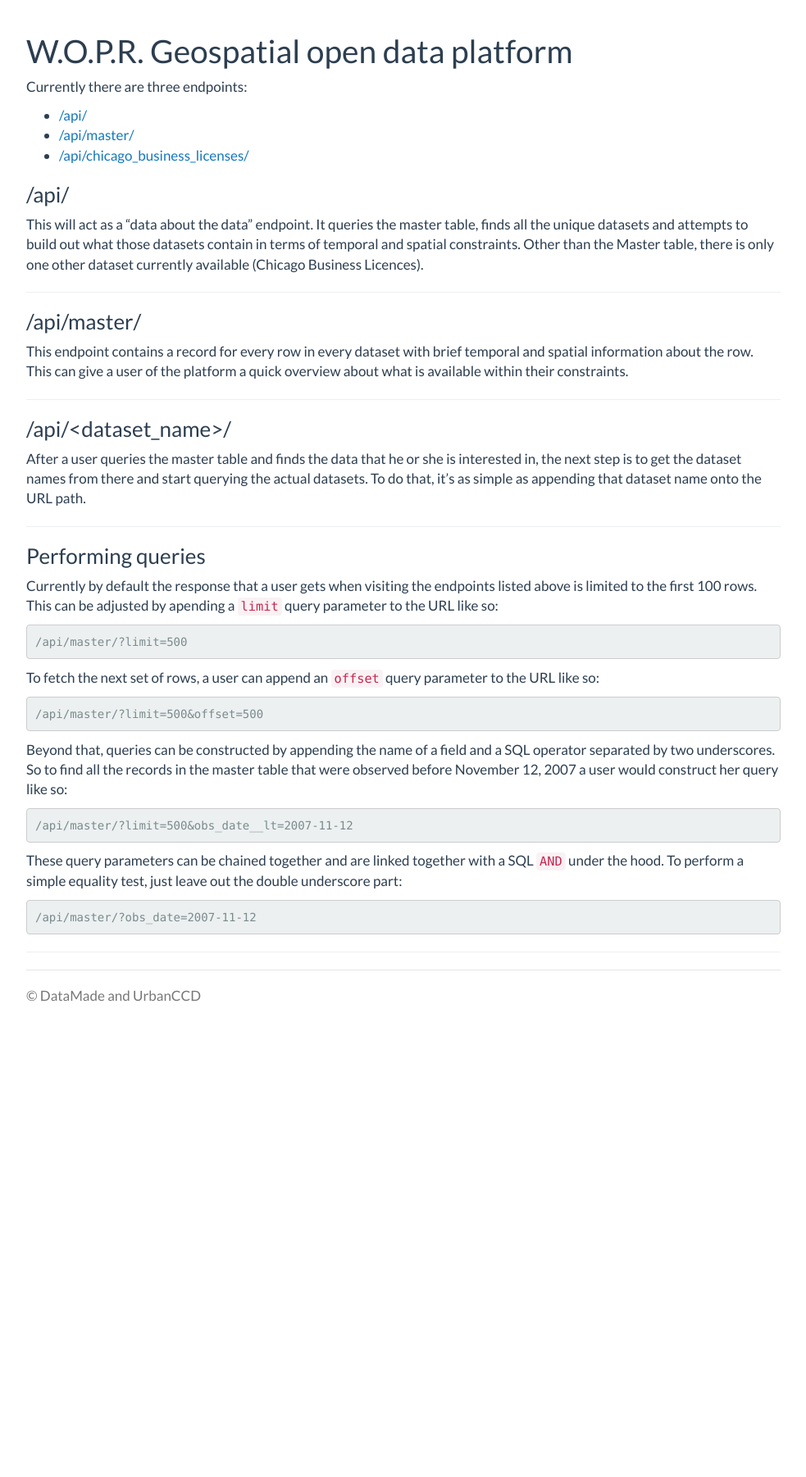
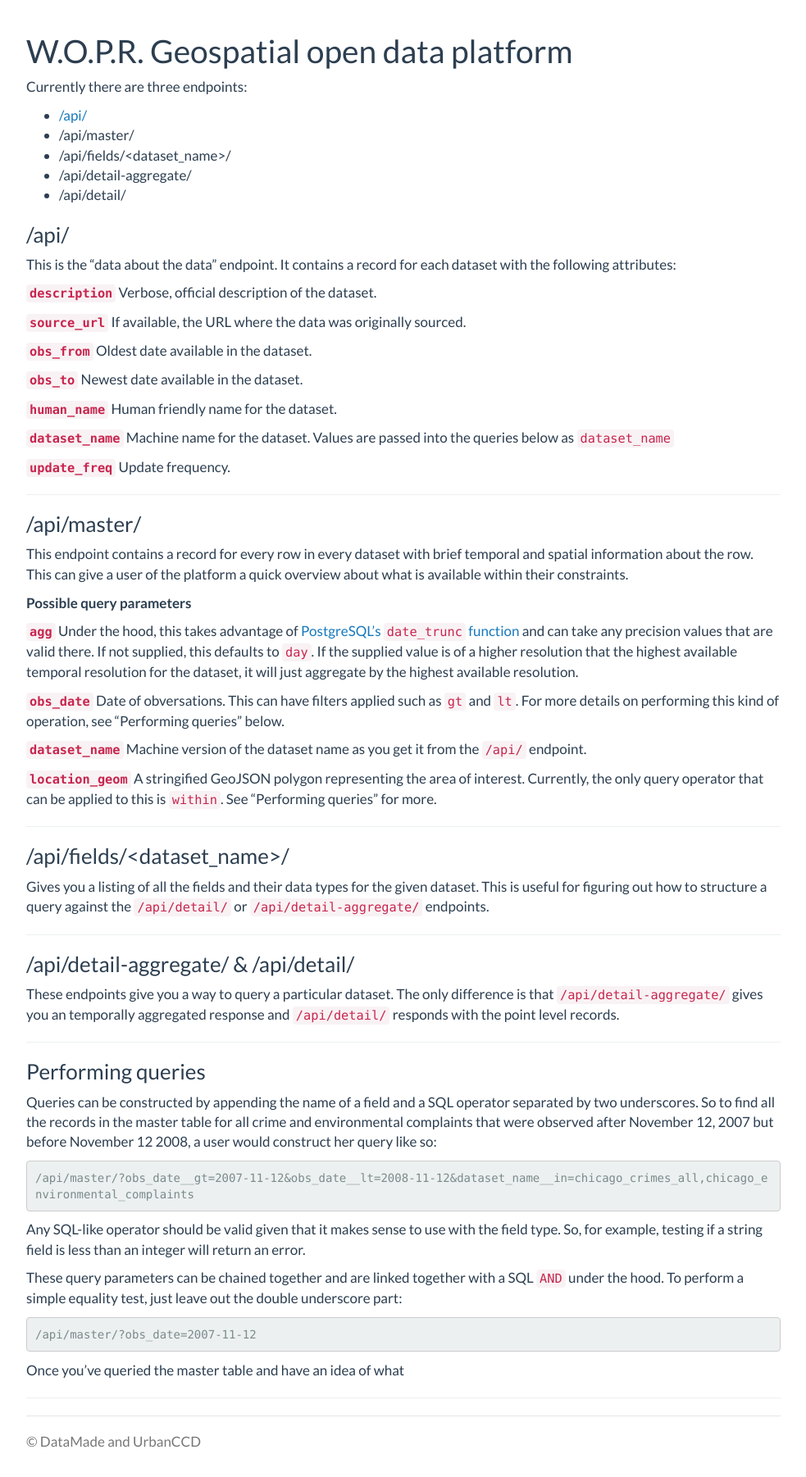
Before and after one commit to UrbanCCD-UChicago/plenario, a Flask app: page / in a window 1280 px wide. Shown: the whole page at 82% size, without its empty margins (148-1131 px from the left). Before the commit the page ends 1222 px from the top, so only its background shows below. Run offline with Flask 2, Linux system fonts and the light colour scheme; some libraries are stand-ins or nearby versions.

Commit message:
Updated docs so they reflect the real world

```diff
--- a/templates/index.html
+++ b/templates/index.html
@@ -7,55 +7,116 @@
           Currently there are three endpoints:
           <ul>
               <li><a href="/api/">/api/</a></li>
-              <li><a href="/api/master/">/api/master/</a></li>
-              <li><a href="/api/chicago_business_licenses/">/api/chicago_business_licenses/</a></li>
+              <li>/api/master/</li>
+              <li>/api/fields/&lt;dataset_name&gt;/</li>
+              <li>/api/detail-aggregate/</li>
+              <li>/api/detail/</li>
           </ul>
       </p>
       <h3>/api/</h3>
       <p>
-          This will act as a “data about the data” endpoint. It queries the master table,
-          finds all the unique datasets and attempts to build out what those datasets contain
-          in terms of temporal and spatial constraints. Other than the Master table,
-          there is only one other dataset currently available (Chicago Business Licences).
+          This is the “data about the data” endpoint. It contains a record for
+          each dataset with the following attributes:
+      </p>
+      <p>
+          <strong><code>description</code></strong> Verbose, official description of the dataset.
+      </p>
+      <p>
+          <strong><code>source_url</code></strong> If available, the URL where the data was originally sourced.
+      </p>
+      <p>
+          <strong><code>obs_from</code></strong> Oldest date available in the dataset.
+      </p>
+      <p>
+          <strong><code>obs_to</code></strong> Newest date available in the dataset.
+      </p>
+      <p>
+          <strong><code>human_name</code></strong> Human friendly name for the dataset.
+      </p>
+      <p>
+          <strong><code>dataset_name</code></strong> Machine name for the dataset. Values are passed into the queries below as <code>dataset_name</code>
+      </p>
+      <p>
+          <strong><code>update_freq</code></strong> Update frequency.
       </p>
       <hr />
       <h3>/api/master/</h3>
       <p>
-          This endpoint contains a record for every row in every dataset with brief temporal and spatial
-          information about the row. This can give a user of the platform a quick overview about what is
-          available within their constraints.
+          This endpoint contains a record for every row in every dataset with
+          brief temporal and spatial information about the row. This can give a
+          user of the platform a quick overview about what is available within
+          their constraints.
+      </p>
+      <p>
+          <strong>Possible query parameters</strong>
+      </p>
+      <p>
+          <strong><code>agg</code></strong> Under the hood, this takes advantage of
+          <a href="http://www.postgresql.org/docs/9.1/static/functions-datetime.html#FUNCTIONS-DATETIME-TRUNC" target="_blank">
+              PostgreSQL’s <code>date_trunc</code> function
+          </a>
+          and can take any precision values that are valid there. If
+          not supplied, this defaults to <code>day</code>. If the supplied
+          value is of a higher resolution that the highest available
+          temporal resolution for the dataset, it will just aggregate by
+          the highest available resolution.
+      </p>
+      <p>
+          <strong><code>obs_date</code></strong> Date of obversations. This can
+          have filters applied such as <code>gt</code> and <code>lt</code>. For
+          more details on performing this kind of operation, see “Performing
+          queries” below.
+      </p>
+      <p>
+          <strong><code>dataset_name</code></strong> Machine version of the
+          dataset name as you get it from the <code>/api/</code> endpoint.
+      </p>
+      <p>
+          <strong><code>location_geom</code></strong> A stringified GeoJSON
+          polygon representing the area of interest. Currently, the only query
+          operator that can be applied to this is <code>within</code>. See
+          “Performing queries” for more.
       </p>
       <hr />
-      <h3>/api/&lt;dataset_name&gt;/</h3>
+      <h3>/api/fields/&lt;dataset_name&gt;/</h3>
       <p>
-          After a user queries the master table and finds the data that he or she is interested in, the next
-          step is to get the dataset names from there and start querying the actual datasets. To do that, it’s
-          as simple as appending that dataset name onto the URL path.
+          Gives you a listing of all the fields and their data types for the given
+          dataset. This is useful for figuring out how to structure a query against
+          the <code>/api/detail/</code> or <code>/api/detail-aggregate/</code>
+          endpoints.
+      </p>
+      <hr />
+      <h3>/api/detail-aggregate/ &amp; /api/detail/</h3>
+      <p>
+          These endpoints give you a way to query a particular dataset. The
+          only difference is that <code>/api/detail-aggregate/</code> gives you
+          an temporally aggregated response and <code>/api/detail/</code>
+          responds with the point level records.
       </p>
       <hr />
       <h3>Performing queries</h3>
       <p>
-          Currently by default the response that a user gets when visiting the endpoints listed above is
-          limited to the first 100 rows. This can be adjusted by apending a <code>limit</code> query
-          parameter to the URL like so:
+          Queries can be constructed by appending the name of a field and a SQL
+          operator separated by two underscores. So to find all the records in
+          the master table for all crime and environmental complaints that were
+          observed after November 12, 2007 but before November 12 2008, a user
+          would construct her query like so:
       </p>
-      <pre>/api/master/?limit=500</pre>
+      <pre>/api/master/?obs_date__gt=2007-11-12&obs_date__lt=2008-11-12&dataset_name__in=chicago_crimes_all,chicago_environmental_complaints</pre>
       <p>
-          To fetch the next set of rows, a user can append an <code>offset</code> query parameter to the
-          URL like so:
+          Any SQL-like operator should be valid given that it makes sense to
+          use with the field type. So, for example, testing if a string field
+          is less than an integer will return an error.
       </p>
-      <pre>/api/master/?limit=500&offset=500</pre>
       <p>
-          Beyond that, queries can be constructed by appending the name of a field and a SQL operator separated
-          by two underscores. So to find all the records in the master table that were observed before November
-          12, 2007 a user would construct her query like so:
-      </p>
-      <pre>/api/master/?limit=500&obs_date__lt=2007-11-12</pre>
-      <p>
-          These query parameters can be chained together and are linked together with a SQL <code>AND</code>
-          under the hood. To perform a simple equality test, just leave out the double underscore part:
+          These query parameters can be chained together and are linked
+          together with a SQL <code>AND</code> under the hood. To perform a
+          simple equality test, just leave out the double underscore part:
       </p>
       <pre>/api/master/?obs_date=2007-11-12</pre>
+      <p>
+          Once you’ve queried the master table and have an idea of what
+      </p>
       <hr />
       <div class="footer">
         <p>&copy; DataMade and UrbanCCD</p>
```
